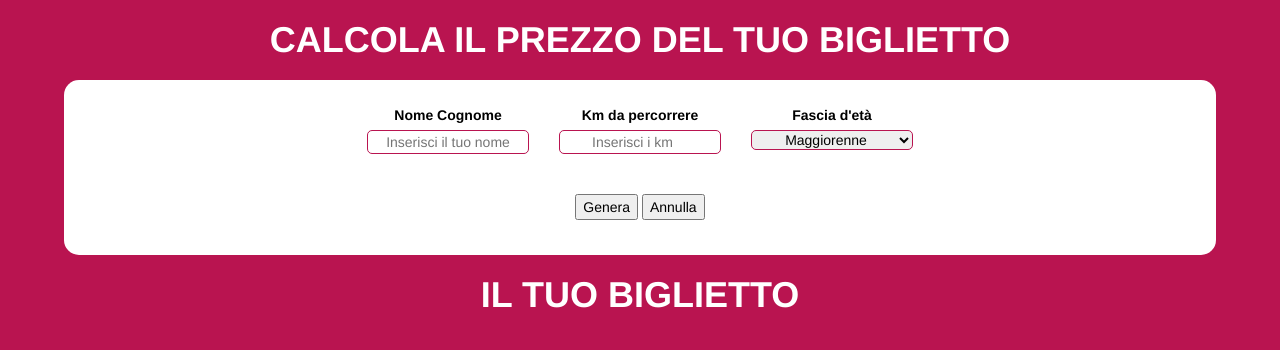
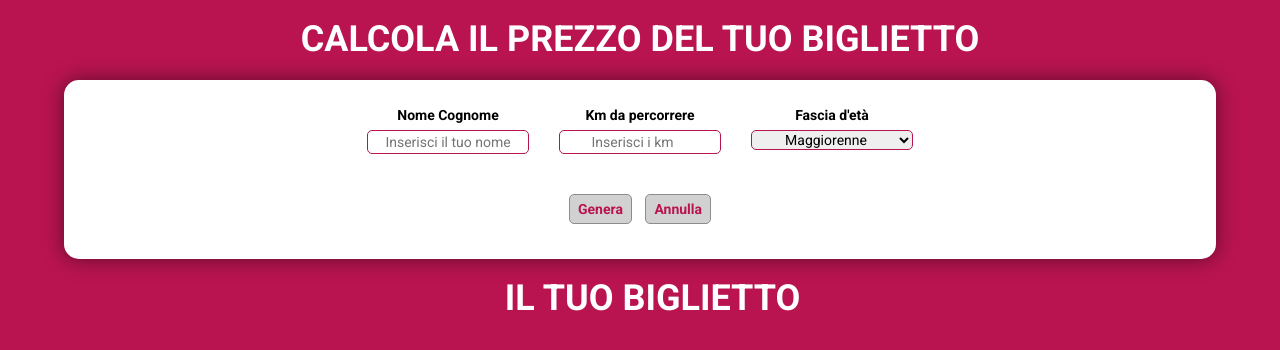
Before and after one commit to MrCresc/js-biglietto-treno-form, a plain HTML site: page index.html in a window 1280 px wide. Drawn offline with nearby package versions, Linux system fonts and the light colour scheme.

Commit message:
Validazione, aggiunta font Roboto, colori bottoni e box shadow

```diff
--- a/css/style.css
+++ b/css/style.css
@@ -2,13 +2,7 @@
 body {
   background-color: #b91450;
   color: black;
-}
-
-h1 {
-  text-transform: uppercase;
-  color: white;
-  font-weight: 600;
-  margin: 20px 0;
+  font-family: 'Roboto', sans-serif;
 }
 
 h2 {
@@ -18,6 +12,14 @@ h2 {
   margin: 0;
   font-size: 22px;
   font-weight: 600;
+}
+
+.title {
+  font-size: 36px;
+  text-transform: uppercase;
+  color: white;
+  font-weight: 600;
+  margin: 20px 0;
 }
 
 h4 {
@@ -40,6 +42,12 @@ h5 {
   text-align: center;
   width: 100%;
 }
+
+input:focus,
+select:focus {
+  background-color: #b91450;
+  color: white;
+}
 /* Stile input vari */
 
 /* Wrapper */
@@ -52,7 +60,8 @@ h5 {
 /* Fine Wrapper */
 
 /* Wrapper rounded */
-.rounded {
+.form-wrapper.rounded {
+  box-shadow: 0 0 20px rgba(0,0,0,0.5);
   border-radius: 15px;
 }
 /* Fine Wrapper rounded */
@@ -69,6 +78,23 @@ h5 {
   margin: auto;
 }
 /* Fine Wrapper Buttons */
+
+/* Stili Buttons */
+.btn-style {
+  font-weight: bolder;
+  margin: 0 5px;
+  border: 1px solid #8c8c8c;
+  padding: 4px 8px;
+  border-radius: 5px;
+  color: #b91450;
+  background-color: #d1d1d1;
+}
+
+.btn-style:hover {
+  color: white;
+  background-color: #8b8b8b;
+}
+/* Fine Stili Buttons */
 
 /* Row Bordered */
 .row-bordered {
--- a/index.html
+++ b/index.html
@@ -4,6 +4,7 @@
     <meta charset="utf-8">
     <meta name="viewport" content="width=device-width, initial-scale=1">
     <title>Biglietto Treno Form</title>
+    <link href="https://fonts.googleapis.com/css2?family=Roboto:wght@100;300;400;500;700;900&display=swap" rel="stylesheet">
     <link rel="stylesheet" href="https://cdnjs.cloudflare.com/ajax/libs/font-awesome/5.13.0/css/all.min.css">
     <link rel="stylesheet" href="https://maxcdn.bootstrapcdn.com/bootstrap/3.3.7/css/bootstrap.min.css" integrity="sha384-BVYiiSIFeK1dGmJRAkycuHAHRg32OmUcww7on3RYdg4Va+PmSTsz/K68vbdEjh4u" crossorigin="anonymous">
     <link rel="stylesheet" href="css/style.css">
@@ -12,7 +13,7 @@
 
     <main>
 
-      <h1 class="text-center">Calcola il prezzo del tuo biglietto</h1>
+      <h1 class="title text-center">Calcola il prezzo del tuo biglietto</h1>
       <!-- Sezione Form -->
       <section class="form-wrapper rounded text-center">
         <div class="container-fluid">
@@ -39,13 +40,13 @@
         </div>
 
         <div class="wrapper-buttons">
-          <button id="genera" type="button" name="button">Genera</button>
-          <button id="annulla" type="button" name="button">Annulla</button>
+          <button class="btn-style" id="genera" type="button" name="button">Genera</button>
+          <button class="btn-style" id="annulla" type="button" name="button">Annulla</button>
         </div>
       </section>
       <!-- Fine Sezione Form -->
 
-      <h1 class="text-center">Il tuo biglietto</h1>
+      <h2 class="title text-center">Il tuo biglietto</h2>
 
       <!-- Sezione Biglietto -->
       <section id="biglietto" class="form-wrapper hidden">
```
